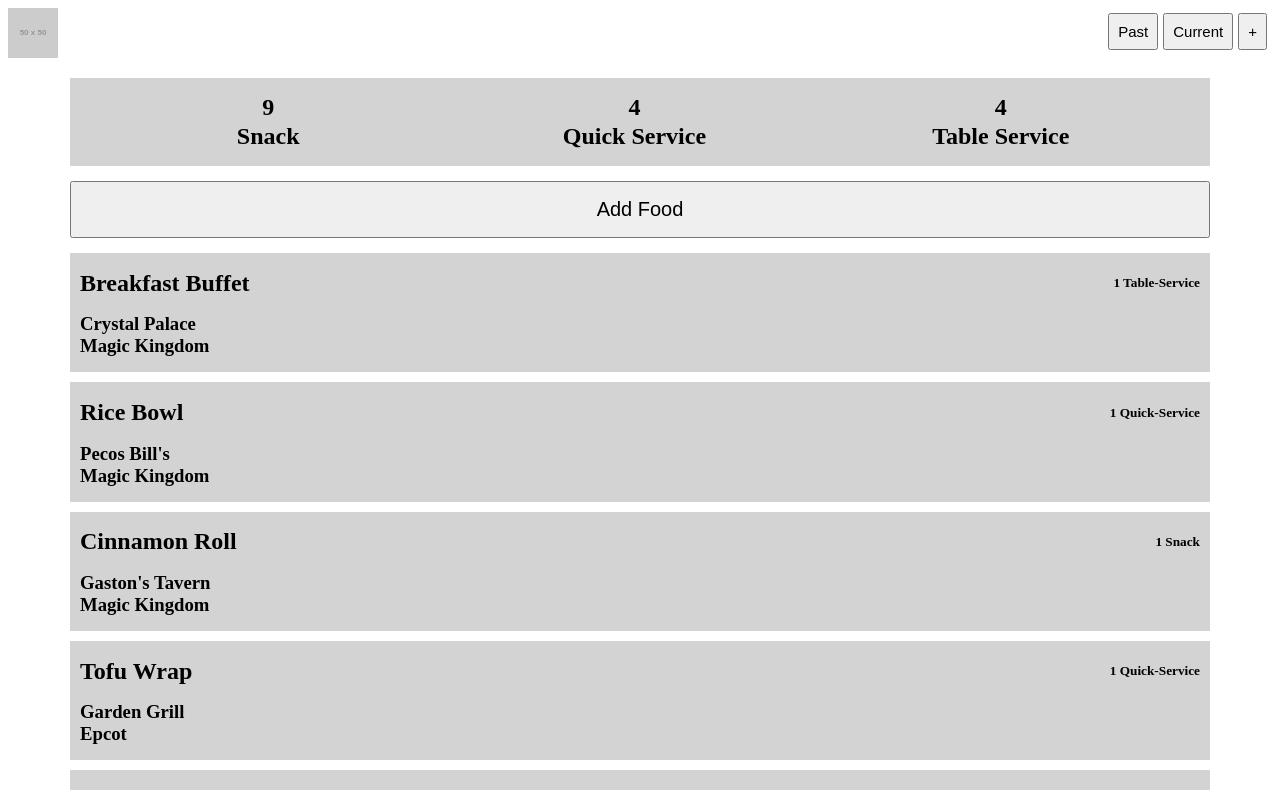
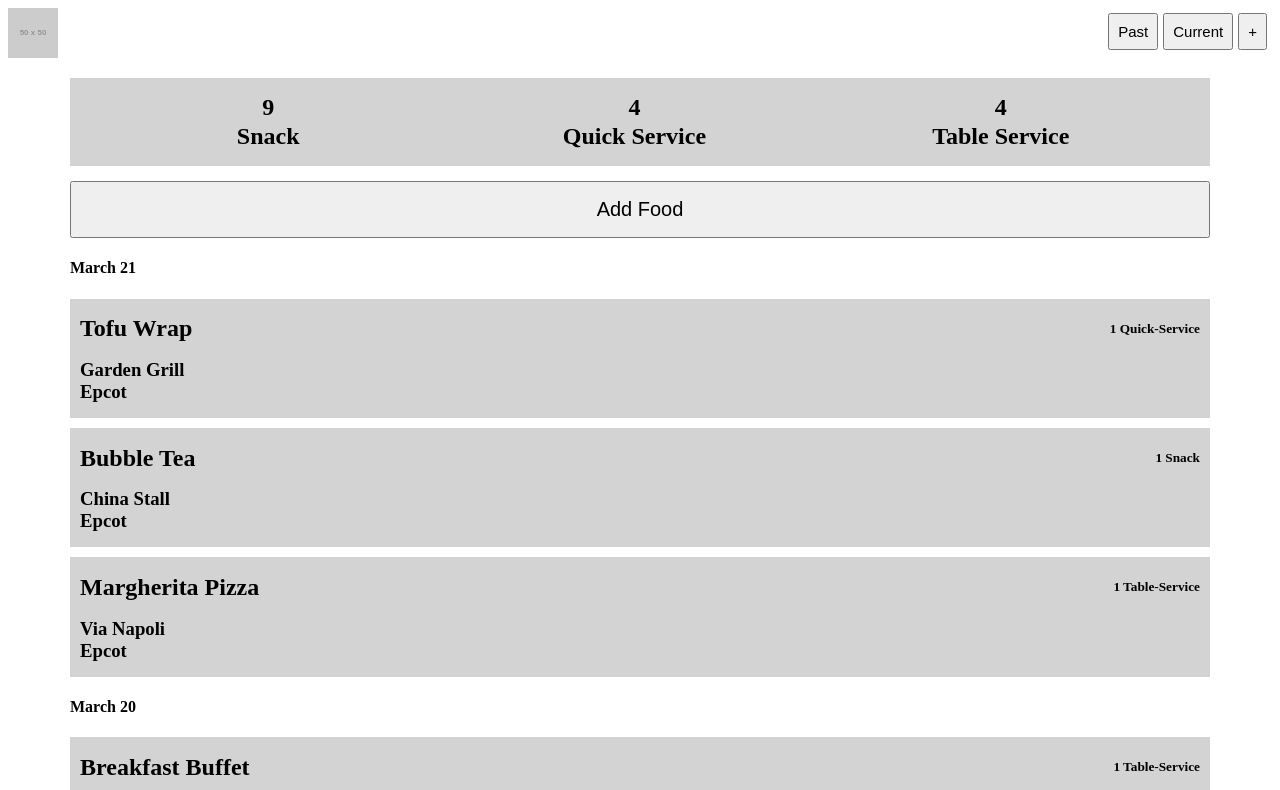
Before and after one commit to christinakerr/disney-dining-tracker, a React (Create React App) app in the folder client/: page / in a window 1280 px wide. Shown: the top 790 px of the page. Built offline with nearby package versions, Linux system fonts and the light colour scheme.

Commit message:
Display food items sorted and labeled by date

```diff
--- a/client/src/pages/Home.js
+++ b/client/src/pages/Home.js
@@ -1,6 +1,7 @@
 
 import Button from "../components/Button";
 import H2 from "../components/Text/H2";
+import H4 from "../components/Text/H4";
 import CreditsRemaining from "../components/CreditsRemaining";
 import FoodItem from "../components/FoodItem";
 
@@ -26,8 +27,7 @@
 
     const currentFood = current[0].food;
 
-
-    for (let i = 0; i < currentFood.length; i++){
+    for (let i = 0; i < currentFood.length; i++) {
 
         const matchingItem = usedItems.find(item => item.date === currentFood[i].date)
 
@@ -37,8 +37,8 @@
         usedItems.push(currentFood[i])
 
         let array = [currentFood[i]];
-        for (let j = 0; j < currentFood.length; j++){
-            if (currentFood[i].date === currentFood[j].date && i !== j){
+        for (let j = 0; j < currentFood.length; j++) {
+            if (currentFood[i].date === currentFood[j].date && i !== j) {
                 array.push(currentFood[j])
             }
         }
@@ -49,7 +49,55 @@
         return b[0].date - a[0].date;
     })
 
-    console.log(doubleSorted);
+    function convertDate(date) {
+
+        const day = date.toString().slice(6);
+        const month = date.toString().slice(4, 6);
+
+        let monthWord;
+        switch (month) {
+            case "01":
+                monthWord = "January "
+                break;
+            case "02":
+                monthWord = "February "
+                break;
+            case "03":
+                monthWord = "March "
+                break;
+            case "04":
+                monthWord = "April "
+                break;
+            case "05":
+                monthWord = "May "
+                break;
+            case "06":
+                monthWord = "June "
+                break;
+            case "07":
+                monthWord = "July "
+                break;
+            case "08":
+                monthWord = "August "
+                break;
+            case "09":
+                monthWord = "September "
+                break;
+            case "10":
+                monthWord = "October "
+                break;
+            case "11":
+                monthWord = "November "
+                break;
+            case "12":
+                monthWord = "December "
+                break;
+            default:
+                break;
+        }
+        return monthWord + day;
+    }
+
 
     if (!hasCurrentVacation) {
         return (
@@ -71,8 +119,16 @@
                 <Button big>Add Food</Button>
 
                 {
-                    current[0].food.map(item => {
-                        return <FoodItem name={item.food} credit={item.credit} location={item.restaurant} park={item.park} key={item.id} />
+                    doubleSorted.map(date => {
+                        return (
+                            [
+                                <H4>{convertDate(date[0].date)}</H4>,
+                                date.map(item => {
+                                    return <FoodItem name={item.food} credit={item.credit} location={item.restaurant} park={item.park} key={item.id} />
+                                })
+                            ]
+                        )
+
                     })
                 }
 
```
